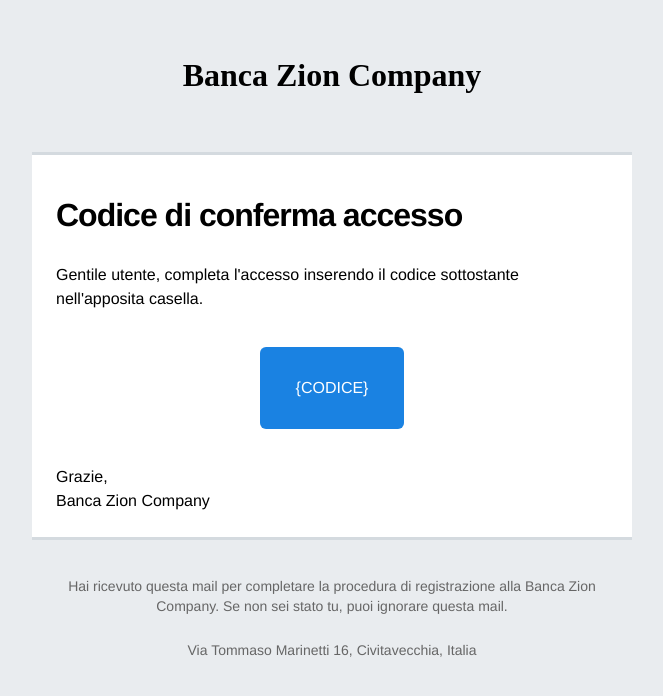
After one commit to StefanatoDavide/ProjectWorkITS, a PHP site: page /ProjectWorkITS/email_template2.html in a window 1280 px wide. The commit adds this page. Shown: the top 696 px of the page, without its empty margins (308-971 px from the left). Run offline with PHP 8.4, Linux system fonts and the light colour scheme; some web fonts are replaced.

Commit message:
Login.php, email_template2.html

```diff
--- /dev/null
+++ b/email_template2.html
@@ -0,0 +1,255 @@
+<!DOCTYPE html>
+<html>
+<head>
+
+  <meta charset="utf-8">
+  <meta http-equiv="x-ua-compatible" content="ie=edge">
+  <title>Email Confirmation</title>
+  <meta name="viewport" content="width=device-width, initial-scale=1">
+  <style type="text/css">
+  /**
+   * Google webfonts. Recommended to include the .woff version for cross-client compatibility.
+   */
+  @media screen {
+    @font-face {
+      font-family: 'Source Sans Pro';
+      font-style: normal;
+      font-weight: 400;
+      src: local('Source Sans Pro Regular'), local('SourceSansPro-Regular'), url(https://fonts.gstatic.com/s/sourcesanspro/v10/ODelI1aHBYDBqgeIAH2zlBM0YzuT7MdOe03otPbuUS0.woff) format('woff');
+    }
+    @font-face {
+      font-family: 'Source Sans Pro';
+      font-style: normal;
+      font-weight: 700;
+      src: local('Source Sans Pro Bold'), local('SourceSansPro-Bold'), url(https://fonts.gstatic.com/s/sourcesanspro/v10/toadOcfmlt9b38dHJxOBGFkQc6VGVFSmCnC_l7QZG60.woff) format('woff');
+    }
+  }
+  /**
+   * Avoid browser level font resizing.
+   * 1. Windows Mobile
+   * 2. iOS / OSX
+   */
+  body,
+  table,
+  td,
+  a {
+    -ms-text-size-adjust: 100%; /* 1 */
+    -webkit-text-size-adjust: 100%; /* 2 */
+  }
+  /**
+   * Remove extra space added to tables and cells in Outlook.
+   */
+  table,
+  td {
+    mso-table-rspace: 0pt;
+    mso-table-lspace: 0pt;
+  }
+  /**
+   * Better fluid images in Internet Explorer.
+   */
+  img {
+    -ms-interpolation-mode: bicubic;
+  }
+  /**
+   * Remove blue links for iOS devices.
+   */
+  a[x-apple-data-detectors] {
+    font-family: inherit !important;
+    font-size: inherit !important;
+    font-weight: inherit !important;
+    line-height: inherit !important;
+    color: inherit !important;
+    text-decoration: none !important;
+  }
+  /**
+   * Fix centering issues in Android 4.4.
+   */
+  div[style*="margin: 16px 0;"] {
+    margin: 0 !important;
+  }
+  body {
+    width: 100% !important;
+    height: 100% !important;
+    padding: 0 !important;
+    margin: 0 !important;
+  }
+  /**
+   * Collapse table borders to avoid space between cells.
+   */
+  table {
+    border-collapse: collapse !important;
+  }
+  a {
+    color: #1a82e2;
+  }
+  img {
+    height: auto;
+    line-height: 100%;
+    text-decoration: none;
+    border: 0;
+    outline: none;
+  }
+  </style>
+
+</head>
+<body style="background-color: #e9ecef;">
+
+  <!-- start preheader -->
+  <div class="preheader" style="display: none; max-width: 0; max-height: 0; overflow: hidden; font-size: 1px; line-height: 1px; color: #fff; opacity: 0;">
+    Codice di accesso.
+  </div>
+  <!-- end preheader -->
+
+  <!-- start body -->
+  <table border="0" cellpadding="0" cellspacing="0" width="100%">
+
+    <!-- start logo -->
+    <tr>
+      <td align="center" bgcolor="#e9ecef">
+        <!--[if (gte mso 9)|(IE)]>
+        <table align="center" border="0" cellpadding="0" cellspacing="0" width="600">
+        <tr>
+        <td align="center" valign="top" width="600">
+        <![endif]-->
+        <table border="0" cellpadding="0" cellspacing="0" width="100%" style="max-width: 600px;">
+          <tr>
+            <td align="center" valign="top" style="padding: 36px 24px;">
+
+                <h1>Banca Zion Company</h1>
+
+            </td>
+          </tr>
+        </table>
+        <!--[if (gte mso 9)|(IE)]>
+        </td>
+        </tr>
+        </table>
+        <![endif]-->
+      </td>
+    </tr>
+    <!-- end logo -->
+
+    <!-- start hero -->
+    <tr>
+      <td align="center" bgcolor="#e9ecef">
+        <!--[if (gte mso 9)|(IE)]>
+        <table align="center" border="0" cellpadding="0" cellspacing="0" width="600">
+        <tr>
+        <td align="center" valign="top" width="600">
+        <![endif]-->
+        <table border="0" cellpadding="0" cellspacing="0" width="100%" style="max-width: 600px;">
+          <tr>
+            <td align="left" bgcolor="#ffffff" style="padding: 36px 24px 0; font-family: 'Source Sans Pro', Helvetica, Arial, sans-serif; border-top: 3px solid #d4dadf;">
+              <h1 style="margin: 0; font-size: 32px; font-weight: 700; letter-spacing: -1px; line-height: 48px;">Codice di conferma accesso</h1>
+            </td>
+          </tr>
+        </table>
+        <!--[if (gte mso 9)|(IE)]>
+        </td>
+        </tr>
+        </table>
+        <![endif]-->
+      </td>
+    </tr>
+    <!-- end hero -->
+
+    <!-- start copy block -->
+    <tr>
+      <td align="center" bgcolor="#e9ecef">
+        <!--[if (gte mso 9)|(IE)]>
+        <table align="center" border="0" cellpadding="0" cellspacing="0" width="600">
+        <tr>
+        <td align="center" valign="top" width="600">
+        <![endif]-->
+        <table border="0" cellpadding="0" cellspacing="0" width="100%" style="max-width: 600px;">
+
+          <!-- start copy -->
+          <tr>
+            <td align="left" bgcolor="#ffffff" style="padding: 24px; font-family: 'Source Sans Pro', Helvetica, Arial, sans-serif; font-size: 16px; line-height: 24px;">
+              <p style="margin: 0;">Gentile utente, completa l'accesso inserendo il codice sottostante nell'apposita casella.</p>
+            </td>
+          </tr>
+          <!-- end copy -->
+
+          <!-- start button -->
+          <tr>
+            <td align="left" bgcolor="#ffffff">
+              <table border="0" cellpadding="0" cellspacing="0" width="100%">
+                <tr>
+                  <td align="center" bgcolor="#ffffff" style="padding: 12px;">
+                    <table border="0" cellpadding="0" cellspacing="0">
+                      <tr>
+                        <td align="center" bgcolor="#1a82e2" style="border-radius: 6px;">
+                          <p style="display: inline-block; padding: 16px 36px; font-family: 'Source Sans Pro', Helvetica, Arial, sans-serif; font-size: 16px; color: #ffffff; text-decoration: none; border-radius: 6px;">{CODICE}</p>
+                        </td>
+                      </tr>
+                    </table>
+                  </td>
+                </tr>
+              </table>
+            </td>
+          </tr>
+          <!-- end button -->
+
+          <!-- start copy -->
+          <!-- end copy -->
+
+          <!-- start copy -->
+          <tr>
+            <td align="left" bgcolor="#ffffff" style="padding: 24px; font-family: 'Source Sans Pro', Helvetica, Arial, sans-serif; font-size: 16px; line-height: 24px; border-bottom: 3px solid #d4dadf">
+              <p style="margin: 0;">Grazie,<br> Banca Zion Company</p>
+            </td>
+          </tr>
+          <!-- end copy -->
+
+        </table>
+        <!--[if (gte mso 9)|(IE)]>
+        </td>
+        </tr>
+        </table>
+        <![endif]-->
+      </td>
+    </tr>
+    <!-- end copy block -->
+
+    <!-- start footer -->
+    <tr>
+      <td align="center" bgcolor="#e9ecef" style="padding: 24px;">
+        <!--[if (gte mso 9)|(IE)]>
+        <table align="center" border="0" cellpadding="0" cellspacing="0" width="600">
+        <tr>
+        <td align="center" valign="top" width="600">
+        <![endif]-->
+        <table border="0" cellpadding="0" cellspacing="0" width="100%" style="max-width: 600px;">
+
+          <!-- start permission -->
+          <tr>
+            <td align="center" bgcolor="#e9ecef" style="padding: 12px 24px; font-family: 'Source Sans Pro', Helvetica, Arial, sans-serif; font-size: 14px; line-height: 20px; color: #666;">
+              <p style="margin: 0;">Hai ricevuto questa mail per completare la procedura di registrazione alla Banca Zion Company. Se non sei stato tu, puoi ignorare questa mail.</p>
+            </td>
+          </tr>
+          <!-- end permission -->
+
+          <!-- start unsubscribe -->
+          <tr>
+            <td align="center" bgcolor="#e9ecef" style="padding: 12px 24px; font-family: 'Source Sans Pro', Helvetica, Arial, sans-serif; font-size: 14px; line-height: 20px; color: #666;">
+              <p style="margin: 0;">Via Tommaso Marinetti 16, Civitavecchia, Italia</p>
+            </td>
+          </tr>
+          <!-- end unsubscribe -->
+
+        </table>
+        <!--[if (gte mso 9)|(IE)]>
+        </td>
+        </tr>
+        </table>
+        <![endif]-->
+      </td>
+    </tr>
+    <!-- end footer -->
+
+  </table>
+  <!-- end body -->
+
+</body>
+</html>
```
Also changed, not shown: login.php (+83 -89 lines).
